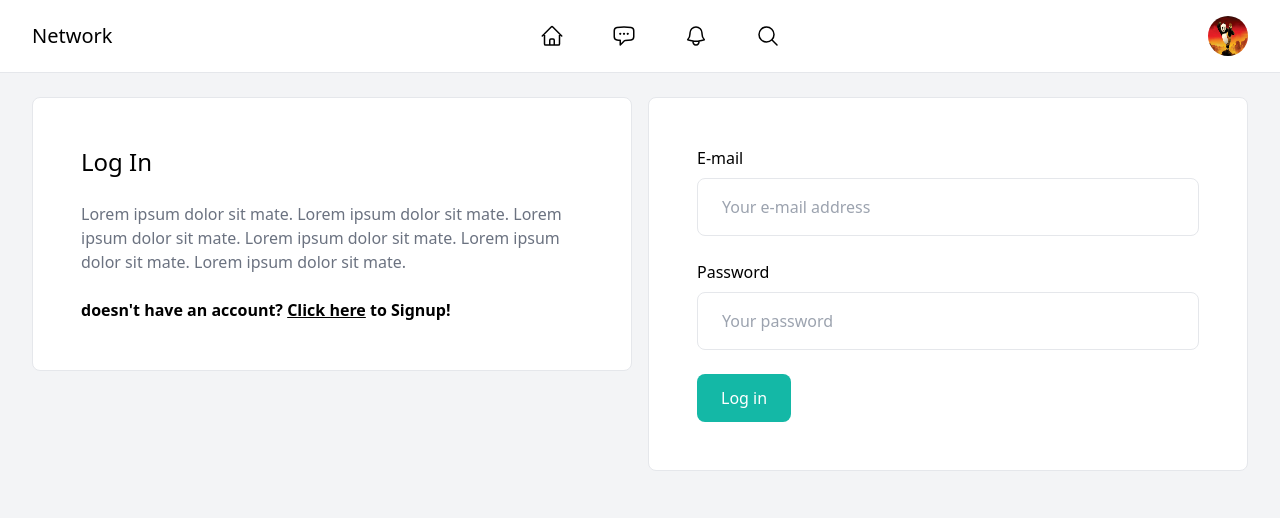
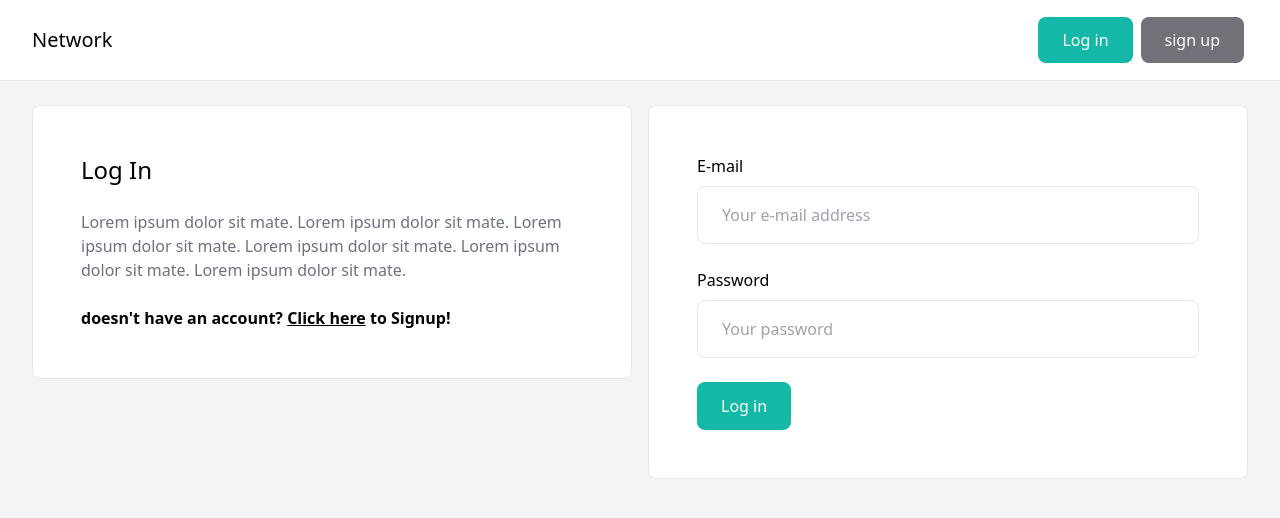
Before and after one commit to rishi438/django-vue, a Vue app in the folder social_network_frontend/: page / in a window 1280 px wide. Shown: the top 518 px of the page. Built offline with nearby package versions, Linux system fonts and the light colour scheme.

Commit message:
new updates

```diff
--- a/social_network_frontend/src/App.vue
+++ b/social_network_frontend/src/App.vue
@@ -5,7 +5,10 @@
         <div class="menu-left">
           <a href="/home" class="text-xl">Network</a>
         </div>
-        <div class="menu-center space-x-3 sm:space-x-12 sm:flex hidden">
+        <div
+          class="menu-center space-x-3 sm:space-x-12 sm:flex hidden"
+          v-if="userStore.user.isAuthenticated"
+        >
           <a href="/home" :class="{ 'text-teal-300': route_name === 'home' }">
             <svg
               xmlns="http://www.w3.org/2000/svg"
@@ -72,13 +75,25 @@
           </a>
         </div>
         <div class="menu-right">
-          <a href="#">
+          <a href="#" v-if="userStore.user.isAuthenticated">
             <img
               src="../src/assets/1639256761455.jpeg"
               width="40px"
               class="rounded-full h-[40px] w-[40px]"
             />
           </a>
+          <div class="my-3" v-else>
+            <RouterLink
+              :to="{ name: 'login' }"
+              class="py-3 px-6 bg-teal-500 text-white rounded-lg mx-1"
+              >Log in</RouterLink
+            >
+            <RouterLink
+              :to="{ name: 'signup' }"
+              class="py-3 px-6 bg-zinc-500 text-white rounded-lg mx-1"
+              >sign up</RouterLink
+            >
+          </div>
         </div>
       </div>
     </div>
@@ -92,14 +107,22 @@
 <script>
 // @ts-ignore
 import Toast from '@/components/ToastMessage.vue'
+// @ts-ignore
+import { useUserStore } from '@/stores/user'
 
 export default {
+  setup() {
+    let userStore = useUserStore()
+    return {
+      userStore
+    }
+  },
   components: {
     Toast
   },
   computed: {
-    // @ts-ignore
     route_name() {
+      // @ts-ignore
       return this.$route.name
     }
   }
--- a/social_network_frontend/src/router/index.js
+++ b/social_network_frontend/src/router/index.js
@@ -1,6 +1,6 @@
 import { createRouter, createWebHistory } from 'vue-router'
 import Home from '../views/HomeView.vue'
-import signup from '../views/SignupView.vue'
+import Signup from '../views/SignupView.vue'
 import Login from '../views/LoginView.vue'
 import Messenger from '../views/MessengerView.vue'
 import Search from '../views/SearchView.vue'
@@ -18,7 +18,7 @@ const router = createRouter({
     {
       path: '/signup',
       name: 'signup',
-      component: signup
+      component: Signup
     },
     {
       path: '/',
--- a/social_network_frontend/src/views/LoginView.vue
+++ b/social_network_frontend/src/views/LoginView.vue
@@ -100,7 +100,6 @@ export default {
           .get('/api/me/')
           .then((response) => {
             this.userStore.setUserInfo(response.data)
-
             // @ts-ignore
             this.$router.push('/home')
           })
--- a/social_network_frontend/src/views/SignupView.vue
+++ b/social_network_frontend/src/views/SignupView.vue
@@ -58,7 +58,7 @@
             </div>
           </template>
           <div>
-            <button class="py-3 px-6 bg-teal-500 text-white rounded-lg">Sign up</button>
+            <button class="py-3 px-6 bg-zinc-500 text-white rounded-lg">Sign up</button>
           </div>
         </form>
       </div>
```
